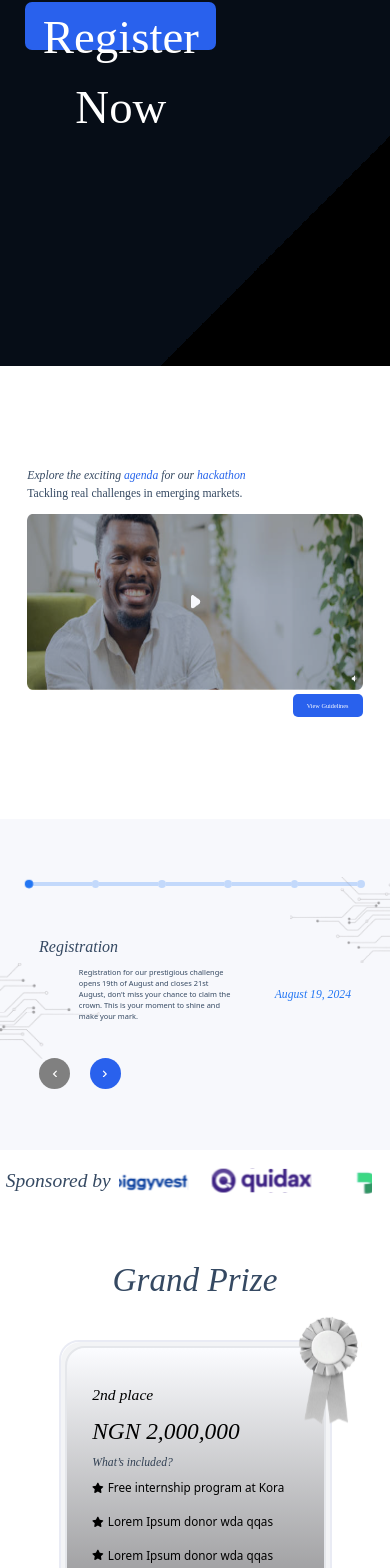
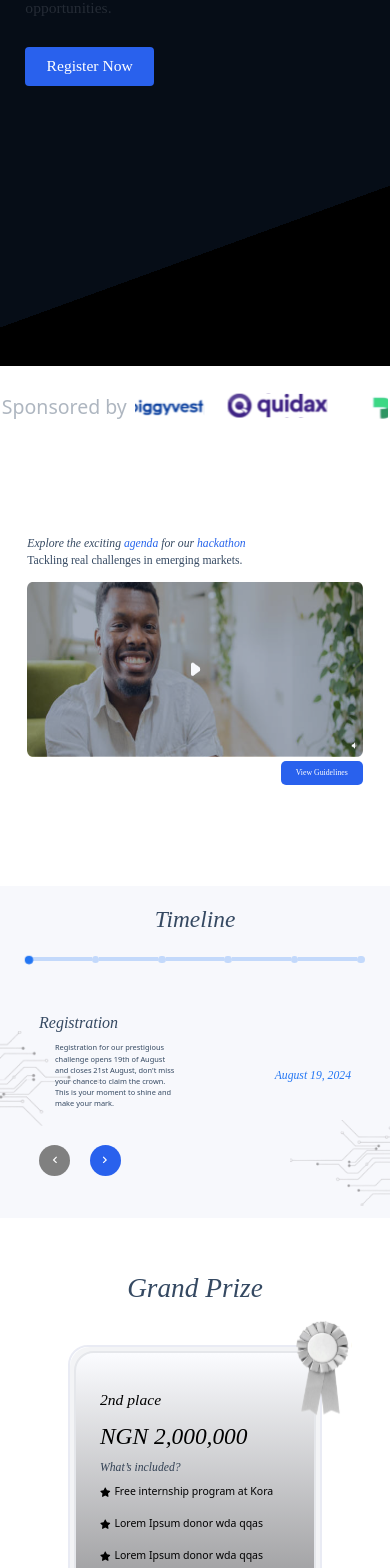
Before and after one commit to Schoolpals/KORA-HACKATHON-FRONTEND, a React (Vite) app: page / in a window 390 px wide. Shown: the part 394-1962 px from the top of the page. Built offline with nearby package versions, Linux system fonts and the light colour scheme; a web font is replaced by a local one.

Commit message:
completed the responsive designs

```diff
--- a/package.json
+++ b/package.json
@@ -10,6 +10,7 @@
     "preview": "vite preview"
   },
   "dependencies": {
+    "aos": "^2.3.4",
     "framer-motion": "^11.3.24",
     "react": "^18.3.1",
     "react-dom": "^18.3.1",
--- a/src/Component/Award.tsx
+++ b/src/Component/Award.tsx
@@ -10,26 +10,26 @@
     { src: "/assets/Images/Divestlgo.svg", id: 4, alt: "DivestImg" },
   ];
   const doubledImageArray = [...imageArray, ...imageArray]
-  useEffect(() => {
-    const scrollInterval = setInterval(() => {
-      setScrollPosition((prevPosition) => {
-        const newPosition = prevPosition + 200;
-        if (newPosition >= imageArray.length * 230) {
-          return 0;
-        }
-        return newPosition;
-      });
-    }, 2000);
+  // useEffect(() => {
+  //   const scrollInterval = setInterval(() => {
+  //     setScrollPosition((prevPosition) => {
+  //       const newPosition = prevPosition + 200;
+  //       if (newPosition >= imageArray.length * 230) {
+  //         return 0;
+  //       }
+  //       return newPosition;
+  //     });
+  //   }, 2000);
 
-    return () => clearInterval(scrollInterval);
-  }, [imageArray.length]);
+  //   return () => clearInterval(scrollInterval);
+  // }, [imageArray.length]);
 
 
   return (
     <div className='xl:h-[59vw] md:h-[80vw] w-screen  md:pb-0 pb-[8vw]  text-black   bg-white flex flex-col gap-[3vw]' id='award'>
       <div className='md:w-[76%] xl:w-[70%] w-[97%] text-[#354962]   mx-auto fonts-text italic text-[20px] py-[0vw]'>
-        <div className='flex items-center md:gap-[3vw] gap-[2vw]  xl:text-[25px]'>
-          <div className='nowrap md:text-[2vw] text-[5vw] xl:text-[2.6vw] md:text-[3vw]'>Sponsored by</div>
+        <div className='flex items-center md:gap-[3vw] gap-[2vw] hidden xl:text-[25px]'>
+          <div className='nowrap md:text-[2vw] text-[5vw] xl:text-[2.6vw] text-opacity-[0.4] text-[#354962] md:text-[3vw]'>Sponsored by</div>
           <div className='overflow-hidden  md:w-[50vw] w-[65vw]'>
             <div
               className='flex gap-[6vw] '
@@ -54,13 +54,13 @@
         </div>
       </div>
       <div className="xl:w-[86%] md:w-[90%]  mx-auto  md:mt-[3vw] mt-[9vw] flex flex-col gap-[9vw] md:gap-[6vw]">
-        <div className="fonts-text   italic text-center md:text-[6vw] text-[8.5vw]  xl:text-[56px] text-[#354962]">Grand Prize</div>
-        <div className="flex  md:flex-row flex-col items-center justify-center gap-[5vw]  md:gap-[4vw]">
+        <div className="fonts-text   italic text-center md:text-[6vw] text-[7vw]  xl:text-[56px] text-[#354962]">Grand Prize</div>
+        <div className="flex  md:flex-row flex-col items-center justify-center gap-[7vw]  md:gap-[4vw]">
           <div className="">
-            <div className="border-2 rounded-[20px] border-opacity-[0.2] relative border-[#919BC8]  md:w-[28vw] w-[70vw] xl:w-[25vw]">
-              <img src="/assets/Images/2ndplaceaward.svg" alt="Silverolgo" className="absolute w-[17vw]  md:w-[9vw] xl:w-[7vw]  -top-8  -right-8" />
+            <div className="border-2 rounded-[20px] border-opacity-[0.2] relative border-[#919BC8]  md:w-[24vw] w-[65vw] xl:w-[25vw]">
+              <img src="/assets/Images/2ndplaceaward.svg" alt="Silverolgo" className="absolute w-[15vw]  md:w-[9vw] xl:w-[7vw]  -top-8  -right-8" />
               <div className="p-1 rounded-[20px]  bg-gray-100">
-                <div className="bg-gradient-to-t from-[#979799] via-bg-gray-400 to-[#FBFCFF] md:h-[39vw] h-[65vw] xl:h-[31vw] text-black rounded-[20px] border-2">
+                <div className="bg-gradient-to-t from-[#979799] via-bg-gray-400 to-[#FBFCFF] md:h-[39vw] h-[65vw] xl:h-[29vw] text-black rounded-[20px] border-2">
                   <div className="w-[80%] mx-auto  my-[9vw]  md:my-[2rem]">
                     <div className="flex flex-col  justify-center md:gap-[1.5vw] gap-[2vw] xl:gap-[2vw]">
                       <div className="xl:text-[24.56px] md:text-[2.2vw] text-[4vw] fonts-text italic font-light">2nd place</div>
@@ -69,20 +69,20 @@
                         <div className="text-[#324154] italic md:text-[1.5vw] text-[3vw] xl:text-[1vw] fonts-text">What’s included?</div>
                       </div>
                       <div className="flex flex-col gap-4  xl:gap-3 md:gap-2">
-                        <div className="flex gap-[1vw] xl:text-[1vw] md:text-[1.35vw] text-[3vw] items-center">
+                        <div className="flex gap-[1vw] xl:text-[1vw] md:text-[1.35vw] text-[2.7vw] items-center">
                           <FaStar />
                           <div>
                             Free internship program at
                             Kora
                           </div>
                         </div>
-                        <div className="flex gap-[1vw] xl:text-[1vw] md:text-[1.35vw] text-[3vw] items-center">
+                        <div className="flex gap-[1vw] xl:text-[1vw] md:text-[1.35vw] text-[2.7vw] items-center">
                           <FaStar />
                           <div>
                             Lorem Ipsum donor wda qqas
                           </div>
                         </div>
-                        <div className="flex gap-[1vw] xl:text-[1vw] md:text-[1.35vw] text-[3vw] items-center">
+                        <div className="flex gap-[1vw] xl:text-[1vw] md:text-[1.35vw] text-[2.7vw] items-center">
                           <FaStar />
                           <div>
                           Lorem Ipsum donor wda qqas
@@ -96,10 +96,10 @@
             </div>
           </div>
           <div>
-            <div className="border-2 rounded-[20px] border-opacity-[0.2] relative border-[#919BC8] md:w-[28vw] w-[70vw] xl:w-[25vw]">
-              <img src="/assets/Images/1stplacelogo.svg" alt="Silverolgo" className="absolute w-[17vw]  md:w-[9vw] xl:w-[7vw]  -top-8  -right-8" />
+            <div className="border-2 rounded-[20px] border-opacity-[0.2] relative border-[#919BC8] md:w-[28vw] w-[65vw] xl:w-[25vw]">
+              <img src="/assets/Images/1stplacelogo.svg" alt="Silverolgo" className="absolute w-[15vw]  md:w-[9vw] xl:w-[7vw]  -top-8  -right-8" />
               <div className="p-1 rounded-[20px]  bg-[#CC9F42] bg-opacity-[0.15]">
-                <div className="bg-gradient-to-b from-[#CC9F4299] via-bg-[#874E0199] to-[#874E0199] md:h-[39vw] xl:h-[31vw] h-[65vw] text-black bg-opacity-[0.4] rounded-[20px] border-2">
+                <div className="bg-gradient-to-b from-[#CC9F4299] via-bg-[#874E0199] to-[#874E0199] md:h-[39vw] xl:h-[29vw] h-[65vw] text-black bg-opacity-[0.4] rounded-[20px] border-2">
                   <div className="w-[80%] mx-auto my-[9vw] md:my-[2rem] xl:my-[2rem]">
                     <div className="flex flex-col md:gap-[1.5vw] gap-[2vw] xl:gap-[2vw]">
                       <div className="xl:text-[24.56px] md:text-[2.2vw] text-[4vw] fonts-text italic text-[#854D02] font-light">1st  place</div>
@@ -141,10 +141,10 @@
             </div>
           </div>
           <div>
-            <div className="border-2 rounded-[20px] border-opacity-[0.2] relative border-[#919BC8] md:w-[28vw] w-[70vw] xl:w-[25vw]">
-              <img src="/assets/Images/3rdplacelogo.svg" alt="Silverolgo" className="absolute w-[17vw] md:w-[9vw] xl:w-[7vw]   -top-8  -right-8" />
+            <div className="border-2 rounded-[20px] border-opacity-[0.2] relative border-[#919BC8] md:w-[28vw] w-[65vw] xl:w-[25vw]">
+              <img src="/assets/Images/3rdplacelogo.svg" alt="Silverolgo" className="absolute w-[15vw] md:w-[9vw] xl:w-[7vw]   -top-8  -right-8" />
               <div className="p-1 rounded-[20px] bg-[#C2A07A] bg-opacity-[0.15]">
-                <div className="bg-gradient-to-b from-[#C2A07A80]  via-bg-gray-400 to-[#61513D80]  md:h-[39vw] h-[65vw] xl:h-[31vw] text-black bg-opacity-[0.4] rounded-[20px] border-2">
+                <div className="bg-gradient-to-b from-[#C2A07A80]  via-bg-gray-400 to-[#61513D80]  md:h-[39vw] h-[65vw] xl:h-[29vw] text-black bg-opacity-[0.4] rounded-[20px] border-2">
                   <div className="w-[80%] mx-auto md:my-[2rem] my-[9vw]  xl:my-[2rem]">
                     <div className="flex flex-col  gap-[2vw] md:gap-[1.5vw] xl:gap-[2vw]">
                       <div className="xl:text-[24.56px] md:text-[2.2vw] fonts-text italic text-[4vw] text-black font-light">3rd  place</div>
--- a/src/Component/Footer.tsx
+++ b/src/Component/Footer.tsx
@@ -11,9 +11,9 @@
                 <img src="/assets/Images/korablack.svg" alt="blackoralog" width="70vw"/>
                 <div className='text-[#354962] fonts-text text-[2vw] md:text-[16px]'>KoraHQ © 2024 All right reserved.</div>
                 <div className='flex gap-[1.3vw] justify-evenly'>
-                    <div><FaInstagram/></div>
-                    <div><CiLinkedin/></div>
-                    <div><RiTwitterXFill/></div>
+                    <div className='cursor-pointer'><a href="https://www.instagram.com/thekorahq/" target='_blank'><FaInstagram/></a></div>
+                    <div className='cursor-pointer'> <a href="https://www.linkedin.com/company/thekorahq/?originalSubdomain=ca" target='_blank'><CiLinkedin/></a></div>
+                    <div className='cursor-pointer'> <a href="https://x.com/thekorahq?s=21&t=qy9zpk4uBCPO-THJ6cdRTQ" target='_blank'><RiTwitterXFill/></a></div>
                 </div>
             </div>
         </div>
--- a/src/Component/Hero.tsx
+++ b/src/Component/Hero.tsx
@@ -12,17 +12,17 @@
         <NavBar />
         <hr className='opacity-20 w-full xl:hidden mt-2' />
         <div className='xl:flex xl:h-full justify-center'>
-          <div className='xl:h-[47.5vw] gap-[2vw] w-[86%] xl:pt-0  md:h-[70vw] h-[68vh]  justify-center flex flex-col hero_text '>
+          <div className='xl:h-[42.5vw] gap-[2vw] w-[82%] xl:pt-0  md:h-[70vw] h-[65vh]  justify-center flex flex-col hero_text '>
             <div className='font-bold  gap-[2vw]  text-[9vw] md:text-[9vw] flex flex-col   xl:text-[5.5vw]  leading-[9vw] xl:leading-[3.5rem]'>
               <span className="fakwa">Kora</span>
               <span className='bg-gradient-to-r from-[#61ADE8] to-[#92A2E0] bg-clip-text text-transparent'>Hackathon 1.0</span>
             </div>
-            <div className='flex flex-col gap-[2vw] xl:h-[11.5vw]  '>
+            <div className='flex flex-col xl:gap-[2vw] items-start md:gap-[0vw] xl:h-[11.5vw]  '>
               <div className='xl:max-w-[82%] xl:text-left   leading-[1.5rem] font-light md:text-[2.6vw] text-[4vw] xl:text-[20px] text-opacity-20 text-[#A1A6AD]'>
                 Join our 39-day fintech hackathon to unlock your potential and explore new market opportunities.
               </div>
-              <Link to="form" className='cursor-pointer' activeClass="active" spy={true} offset={0} smooth={true} duration={500}>
-                <button className='w-[191px] rounded-[7px] h-[48px] bg-[#2961ED]' >
+              <Link to="form" className='cursor-pointer relative xl:top-0 md:-top-[4vw] ' activeClass="active" spy={true} offset={0} smooth={true} duration={500}>
+                <button className='xl:w-[191px] w-[33vw] text-[4vw] md:rounded-[7px] rounded-[4px]   md:w-[27vw] xl:text-[1.4vw] md:text-[3vw] xl:rounded-[7px] h-[10vw] xl:h-[48px] md:h-[8vw]  bg-[#2961ED]' >
                   Register Now
                 </button>
               </Link>
--- a/src/Component/Information.tsx
+++ b/src/Component/Information.tsx
@@ -4,7 +4,7 @@
 export const Information = () => {
   const navigate = useNavigate()
   return (
-    <div className='xl:h-[62vw] md:-[62vw]   w-screen h-[50vh] justify-center flex my-[3vw] md:my-[3vw] xl:my-[0vw]  xl:py-[0vw] justify-center items-center text-black' id='info'>
+    <div className='xl:h-[62vw] md:h-[62vw]   w-screen h-[50vh] justify-center flex my-[3vw] md:my-[3vw] xl:my-[0vw]  xl:py-[0vw] justify-center items-center text-black' id='info'>
       <div className='w-[86%] mx-auto flex flex-col text-[3vw] gap-[3vw] fonts-text '>
         <div className='flex gap-[0vw] flex-col'>
           <div className='italic text-[#354962]'>Explore the exciting <span className='text-blue-600'>agenda</span> for our <span className='text-blue-600'>hackathon</span> </div>
@@ -12,10 +12,10 @@
         </div>
         <div className='flex flex-col items-end gap-[1vw]'>
           <div className=''>
-            <img src="/assets/Images/speakingvideoimages.png" alt="imagevideo" className='md:w-[120vw] w-full h-[45vw]  md:h-[32vw] ' />
+            <img src="/assets/Images/speakingvideoimages.png" alt="imagevideo" className='md:w-[120vw] w-full h-[45vw] xl:h-[60vh]  md:h-[32vw] ' />
           </div>
           <div>
-            <button className='md:w-[14vw] w-[18vw] md:rounded-[7px] text-[1.6vw] md:text-[1.1vw] text-white xl:h-[3.6vw] md:h-[4.2vw] h-[6vw]  bg-[#2961ED]'>
+            <button className='md:w-[14vw] w-[21vw] md:rounded-[7px]  text-[2vw] md:text-[1.3vw] text-white xl:h-[3.6vw] md:h-[4.2vw] h-[6vw]  bg-[#2961ED]'>
               View Guidelines
             </button>
           </div>
--- a/src/Component/MultiStepForm.tsx
+++ b/src/Component/MultiStepForm.tsx
@@ -57,29 +57,32 @@
     };
 
     return (
-        <div className="xl:h-[80vh] h-[85vw] justify-center flex flex-col md:py-[4rem] py-[8vw] xl:py-[6vw] w-screen bg-[#F7F8FC] relative multistep-scontainer">
-            <img src="/assets/Images/circuitimage.png" alt="" className="md:w-[200px] w-[100px] top-[37vw] absolute z-30 xl:top-[17vw]" />
+        <div className="xl:h-[90vh] md:h-[60vw] h-[85vw] justify-center flex flex-col md:mt-[0vw] py-[8vw] xl:mt-0 xl:py-[6vw] w-screen bg-[#F7F8FC] relative multistep-scontainer">
+            <img src="/assets/Images/circuitimage.png" alt="" className="md:w-[200px] w-[100px] md:top-[0vw] top-[0vw] top-[37vw] absolute z-30 xl:top-[0vw]" />
             <div className="w-full mx-auto ">
-                <div className="w-[80%] mx-auto  flex flex-col gap-[7vw]">
+                <div className="w-[80%] mx-auto  flex  flex-col gap-[7vw]">
+                    <div className="">
+                        <div className="fonts-text italic  text-center top-[4vw] inset-0 absolute text-[6vw] text-[#354962] md:text-[5vw] xl:text-[48px]">Timeline</div>
+                    </div>
                     <div className="flex items-center  text-center justify-center"><ProgressBar currentStep={currentStep} totalSteps={steps.length} steps={steps} /></div>
                     <div className=" flex flex-col gap-[4vw]">
 
                         <motion.div
                             key={currentStep}
-                            initial={{ opacity: 0, scale: 0.9, x: currentStep > prevSteps ? 30 : -100 }}
+                            initial={{ opacity: 0, scale: 0.9, x: currentStep > prevSteps ? 30 : -70 }}
                             animate={{ opacity: 1, scale: 1, x: 0, transition: { duration: 0.3 } }}
                             exit={{ opacity: 0, scale: 0.9, x: -100 }}
                             transition={{ duration: 0.5 }}
                             className="flex gap-[2vw] flex-col justify-center"
                         >
                             <h1 className="fonts-text italic xl:text-[3vw] md:text-[3.5vw] text-[#354962]">{steps[currentStep].title}</h1>
-                            <div className="flex items-center justify-center xl:h-[6vw] ">
-                                <h2 className="w-[50%] text-[#354962] text-[1.9vw] xl:text-[1.2vw] md:text-[1.5vw]  mx-auto">{steps[currentStep].description}</h2>
+                            <div className="flex items-center justify-between xl:h-[6vw] ">
+                                <h2 className="w-[50%] px-4 text-[#354962] text-[1.9vw] xl:text-[1.2vw] md:text-[1.5vw]  ">{steps[currentStep].description}</h2>
                                 <h1 className="italic fonts-text text-[3vw] md:text-[3.6vw]   text-[#2376F3]">{steps[currentStep].date}</h1>
                             </div>
 
                         </motion.div>
-                        <div className="form-navigation ">
+                        <div className="form-navigation z-50 relative">
                             <button onClick={prevStep} id={currentStep === 0 ? "hide" : undefined}>
                                 <FaChevronLeft className="text-white z-50 relative" />
                             </button>
@@ -91,7 +94,7 @@
                     </div>
                 </div>
             </div>
-            <img src="/assets/Images/Circuitimage2.png" alt="" className="md:w-[200px] w-[100px] absolute top-[15vw] md:top-[8vw] right-0" />
+            <img src="/assets/Images/Circuitimage2.png" alt="" className="md:w-[200px] w-[100px] absolute top-[60vw] md:top-[37vw] xl:top-[34vw] right-0" />
         </div>
     );
 };
--- a/src/Component/NavBar.tsx
+++ b/src/Component/NavBar.tsx
@@ -47,7 +47,7 @@
         initial={{ x: '-100%' }}
         animate={{ x: showSidebar ? 0 : '-100%' }}
         transition={{ type: 'spring', stiffness: 300, damping: 30 }}
-        className='sidebar w-[60vw] xl:hidden absolute z-50 top-[25vw] md:top-[18vw] left-0 h-[76%] md:h-[90vw] top-4 bg-white  text-black flex flex-col gap-[1vw]'
+        className='sidebar w-[60vw] xl:hidden absolute z-40 top-[25vw] md:top-[18vw] left-0 h-[80.1%] md:h-[90vw] top-4 bg-white  text-black flex flex-col gap-[1vw]'
       >
         <div className='flex flex-col pt-[10vw] gap-[5vw] px-[6vw] md:text-[3vw]'>
           <Link to="hero" activeClass="active" className='cursor-pointer'  spy={true} offset={0} smooth={true} duration={500}>Home</Link>
--- a/src/Component/SinglePage.tsx
+++ b/src/Component/SinglePage.tsx
@@ -3,21 +3,22 @@
 import { Hero } from './Hero'
 import { Award } from './Award'
 import { Information } from './Information'
-import { AboutUs } from './AboutUs'
 import { AboutKora } from './AboutKora'
 import MultiStepForm from './MultiStepForm'
 import { Form } from './Form'
 import { Footer } from './Footer'
+import { Sponsors } from './Sponsors'
 
 export const SinglePage = () => {
   return (
     <div className='flex gap-[1vw] flex-col'>
         <Hero/>
+        <Sponsors/>
         <Information/>
         <MultiStepForm/>
         <Award/>
         {/* <AboutKora/> */}
-        <Form/>
+        {/* <Form/> */}
         <Footer/>
 
     </div>
--- /dev/null
+++ b/src/Component/Sponsors.tsx
@@ -0,0 +1,38 @@
+import React, { useEffect, useState } from 'react'
+
+export const Sponsors = () => {
+    const [scrollPosition, setScrollPosition] = useState(0);
+
+    const imageArray = [
+        { src: "/assets/Images/Fincralogo.svg", id: 1, alt: "FrincaImg" },
+        { src: "/assets/Images/Piggyvestlogo.svg", id: 2, alt: "PiggyVestImg" },
+        { src: "/assets/Images/Quidaxlogo.svg", id: 3, alt: "QuidaxImg" },
+        { src: "/assets/Images/Divestlgo.svg", id: 4, alt: "DivestImg" },
+    ];
+    const doubledImageArray = [...imageArray, ...imageArray]
+    return (
+        <div className='flex relative  z-50 justify-center xl:mt-0 md:mt-[2.5vw] mt-[2.5vw] md:gap-[3vw] gap-[2vw] xl:text-[10px] items-center'>
+            <div className='nowrap md:text-[2vw] text-[5vw] xl:text-[2vw] text-opacity-[0.4] text-[#354962] md:text-[3vw]'>Sponsored by</div>
+            <div className='overflow-hidden  md:w-[50vw] w-[65vw]'>
+                <div
+                    className='flex gap-[6vw] '
+                    style={{
+                        width: `${doubledImageArray.length * 100}px`,
+                        animation: 'scroll 5s linear infinite',
+                    }}
+                >
+                    {doubledImageArray.map((item, index) => (
+                        <img
+                            key={index}
+                            src={item.src}
+                            alt={item.alt}
+                            width="100vw"
+                            height="100vw"
+                            style={{ flexShrink: 0 }} // Prevent image from shrinking
+                        />
+                    ))}
+                </div>
+            </div>
+        </div>
+    )
+}
--- a/src/Styles/Fonts.css
+++ b/src/Styles/Fonts.css
@@ -106,7 +106,7 @@
     background-repeat: no-repeat;
     background-size: auto 87%;
     background-position: right bottom;
-    background: linear-gradient(135deg, #060D17 80%, black 20%);
+    background: linear-gradient(160deg, #060D17 80%, black 20%);
   }
   .circle {
     width: 2vw;
```
Also changed, not shown: 1 other file (tests, documents, lock files or other folders).
